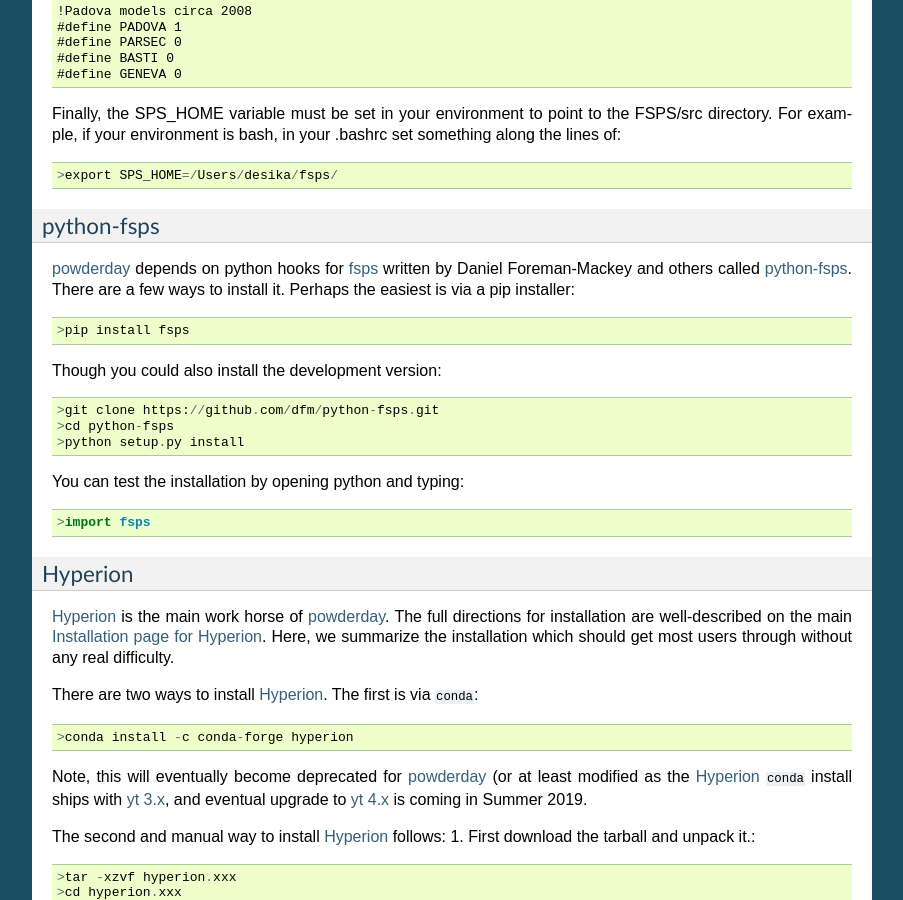
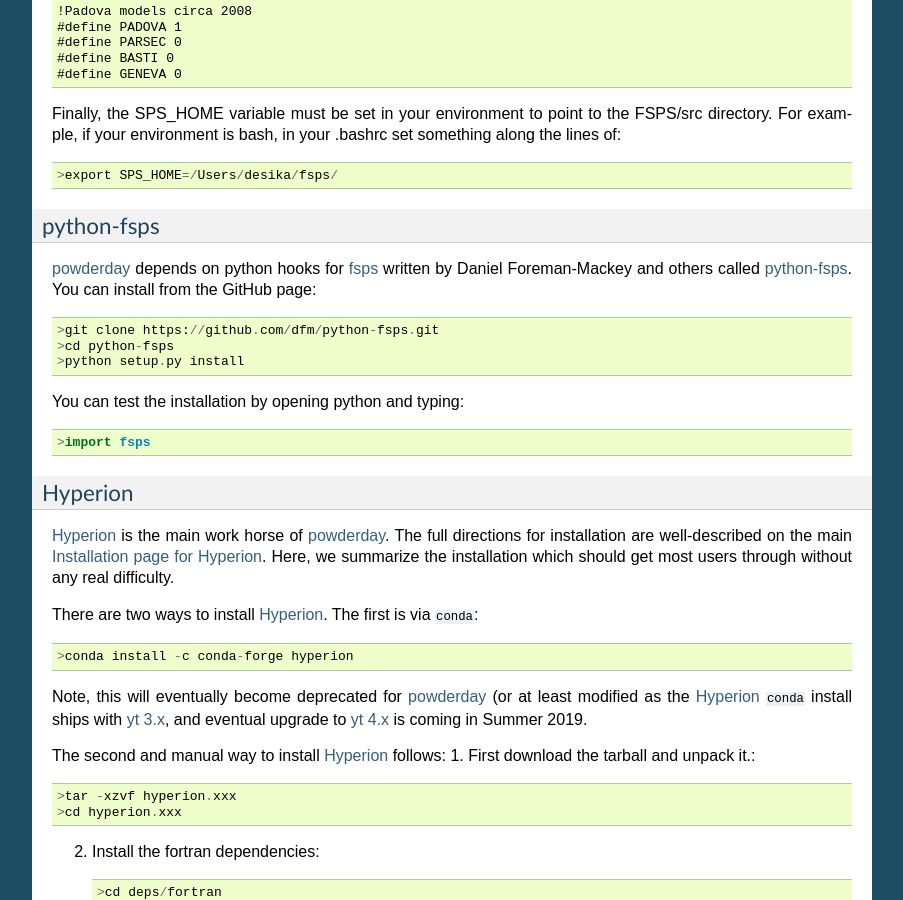
Before and after one commit to dnarayanan/powderday, a Sphinx documentation site: the page built from docs/installation.rst, in a window 1280 px wide and 900 px high, scrolled down 2122 px. Shown: the whole window, without its empty margins (198-1101 px from the left). Built offline with Sphinx 7.4.7, drawn with Linux system fonts in a browser that asks for light colours.

Commit message:
pip install fsps docs removed

```diff
--- a/docs/installation.rst
+++ b/docs/installation.rst
@@ -162,11 +162,7 @@
 python hooks for `fsps
 <https://code.google.com/p/fsps/source/checkout>`_ written by Daniel
 Foreman-Mackey and others called `python-fsps
-<http://dan.iel.fm/python-fsps/current/installation/>`_.  There are a
-few ways to install it.  Perhaps the easiest is via a pip installer::
-  >pip install fsps
-
-Though you could also install the development version::
+<http://dan.iel.fm/python-fsps/current/installation/>`_.  You can install from the GitHub page::
 
   >git clone https://github.com/dfm/python-fsps.git
   >cd python-fsps
```
